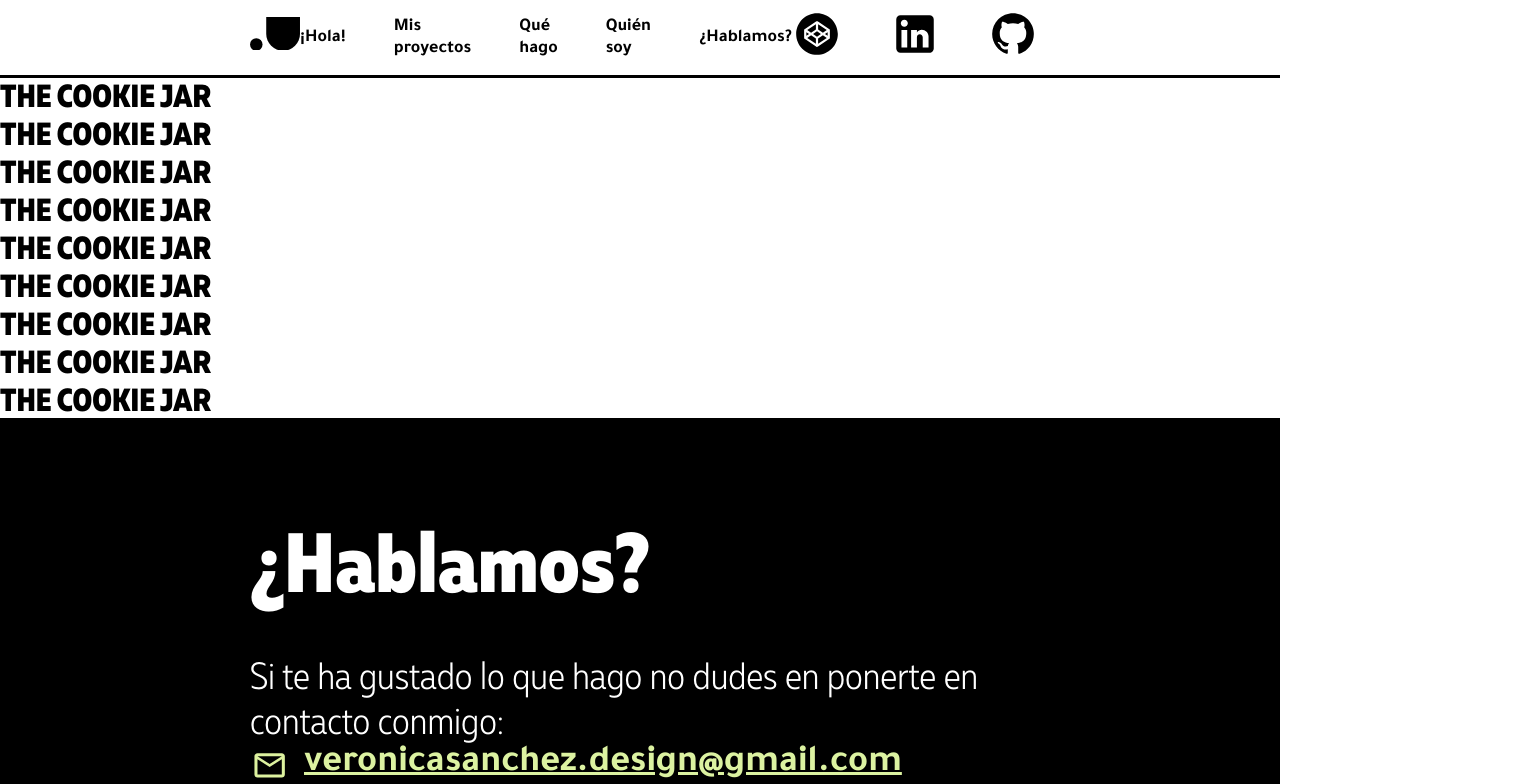
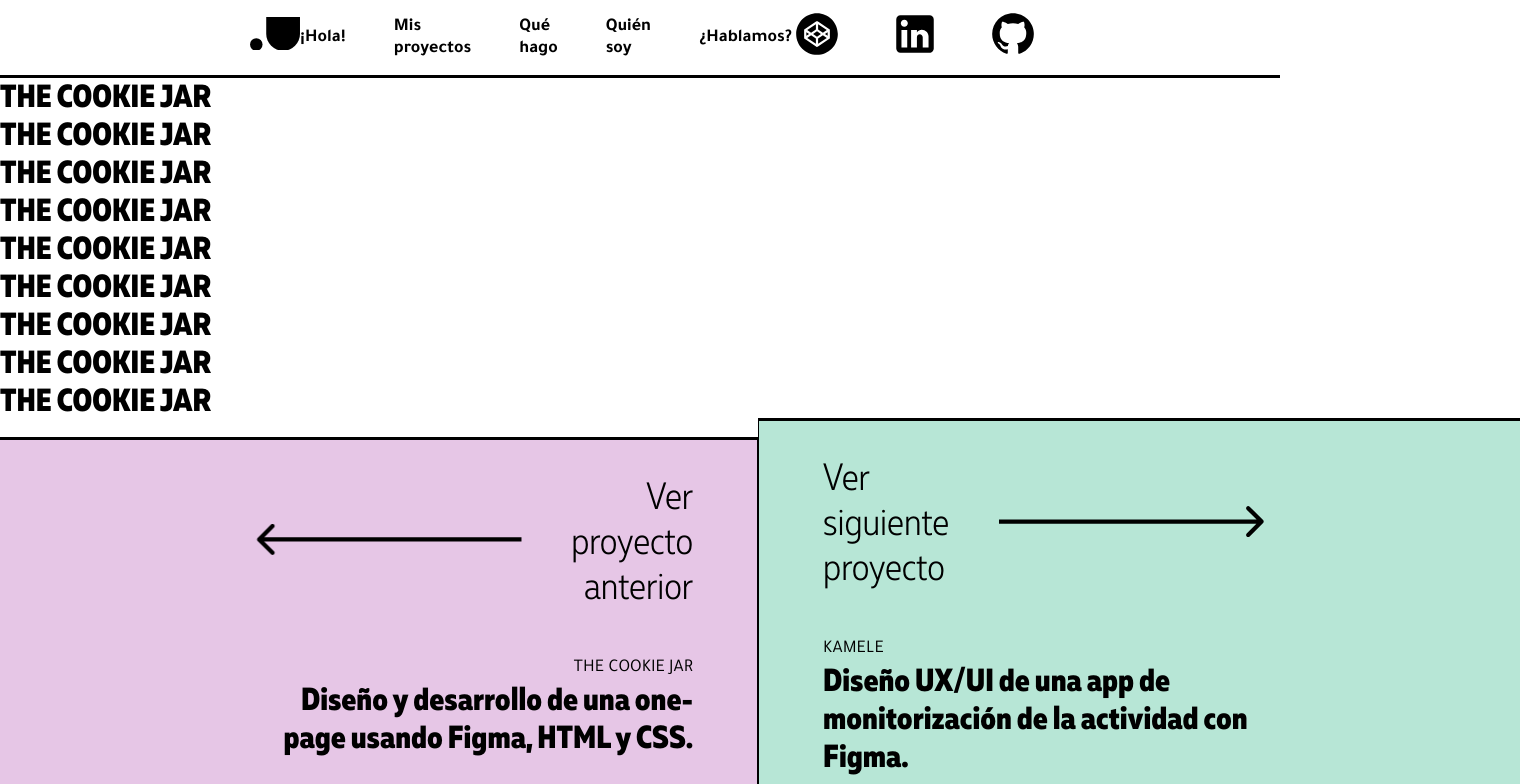
Before and after one commit to vesanmo1/portfolio, a React (Vite) app: page /Project-cookie in a window 1280 px wide. Shown: the top 784 px of the page, 1520 px wide, since content can reach past the window. Built offline with nearby package versions, Linux system fonts and the light colour scheme.

Commit message:
buttons previous & next done

```diff
--- a/src/components/buttons/Next-project.jsx
+++ b/src/components/buttons/Next-project.jsx
@@ -3,18 +3,21 @@ import LongestArrow from "../icons/Longest-arrow";
 import { Link } from "react-router-dom";
 
 function NextProject(props) {
+  const { projectTitle, projectDescription } = props;
   return (
     <div className="btn__project btn__project--next">
       <Link to={props.to} className="decoration-none">
         <div className="same-line gap padding-bottom-small">
-          <p className="h3">Ver siguiente proyecto</p>
+          <p className="h3">
+            Ver siguiente
+            <br />
+            proyecto
+          </p>
           <LongestArrow />
         </div>
 
-        <p className="p uppercase">About me</p>
-        <h3 className="h5">
-          Diseño y desarrollo de una one-page usando Figma, HTML y CSS.
-        </h3>
+        <p className="p uppercase">{projectTitle}</p>
+        <h3 className="h5">{projectDescription}</h3>
       </Link>
     </div>
   );
--- a/src/components/buttons/Previous-next-project.scss
+++ b/src/components/buttons/Previous-next-project.scss
@@ -4,6 +4,7 @@
   border-top: 3px solid var(--color-dark-100);
 
   &.btn__project--previous {
+    justify-content: end;
     border-right: 1.5px solid var(--color-dark-100);
     padding: 2em 4em 2em 16em;
     text-align: right;
--- a/src/components/buttons/Previous-project.jsx
+++ b/src/components/buttons/Previous-project.jsx
@@ -3,18 +3,21 @@ import LongestArrowRotated from "../icons/Longest-arrow-rotated";
 import { Link } from "react-router-dom";
 
 function PreviousProject(props) {
+  const { projectTitle, projectDescription } = props;
   return (
     <div className="btn__project btn__project--previous">
       <Link to={props.to} className="decoration-none">
-        <div className="same-line gap padding-bottom-small">
+        <div className="same-line gap padding-bottom-small btn__project--previous">
           <LongestArrowRotated />
-          <p className="h3">Ver proyecto anterior</p>
+          <p className="h3">
+            Ver proyecto
+            <br />
+            anterior
+          </p>
         </div>
 
-        <p className="p uppercase">The cookie jar</p>
-        <h3 className="h5">
-          Diseño y desarrollo de un sitio web con Figma, Wordpress y CSS.
-        </h3>
+        <p className="p uppercase">{projectTitle}</p>
+        <h3 className="h5">{projectDescription}</h3>
       </Link>
     </div>
   );
--- a/src/views/Project-cookie.jsx
+++ b/src/views/Project-cookie.jsx
@@ -1,3 +1,6 @@
+import NextProject from "../components/buttons/Next-project";
+import PreviousProject from "../components/buttons/Previous-project";
+
 function ProjectCookie() {
   return (
     <>
@@ -12,6 +15,26 @@ function ProjectCookie() {
       <h1>THE COOKIE JAR</h1>
       <h1>THE COOKIE JAR</h1>
       <h1>THE COOKIE JAR</h1>
+      <div className="same-line">
+        <div className="btn__color-about-me">
+          <PreviousProject
+            to={"/Project-cookie"}
+            projectTitle={"The Cookie Jar"}
+            projectDescription={
+              "Diseño y desarrollo de una one-page usando Figma, HTML y CSS."
+            }
+          />
+        </div>
+        <div className="btn__color-kamele">
+          <NextProject
+            to={"/Project-about-me"}
+            projectTitle={"Kamele"}
+            projectDescription={
+              "Diseño UX/UI de una app de monitorización de la actividad con Figma."
+            }
+          />
+        </div>
+      </div>
     </>
   );
 }
--- a/src/views/Project-kamele.jsx
+++ b/src/views/Project-kamele.jsx
@@ -6,6 +6,8 @@ import Sitemap from "../components/icons/Sitemap";
 import Brush from "../components/icons/Brush";
 
 function ProjectKamele() {
+  let projectTitle;
+  let projectDescription;
   return (
     <>
       <header className="header-projects border-bottom color-project-kamele padding-side">
@@ -107,11 +109,23 @@ function ProjectKamele() {
         />
       </div>
       <div className="same-line">
-        <div className="color-cookie">
-          <PreviousProject to={"/Project-cookie"} />
+        <div className="btn__color-cookie">
+          <PreviousProject
+            to={"/Project-cookie"}
+            projectTitle={"The cookie Jar"}
+            projectDescription={
+              "Diseño y desarrollo de un sitio web con Figma, Wordpress y CSS."
+            }
+          />
         </div>
-        <div className="color-about-me">
-          <NextProject to={"/Project-about-me"} />
+        <div className="btn__color-about-me">
+          <NextProject
+            to={"/Project-about-me"}
+            projectTitle={"About me"}
+            projectDescription={
+              "Diseño y desarrollo de una one-page usando Figma, HTML y CSS."
+            }
+          />
         </div>
       </div>
     </>
--- a/src/views/Project-kamele.scss
+++ b/src/views/Project-kamele.scss
@@ -43,21 +43,21 @@
 
 //PREVIOUS AND NEXT BUTTONS  ========================================
 
-.color-cookie {
+.btn__color-cookie {
   background-color: var(--color-project-cookie);
   &:hover,
   &:focus {
     background-color: var(--color-project-cookie-darker);
   }
 }
-.color-kamele {
+.btn__color-kamele {
   background-color: var(--color-project-kamele);
   &:hover,
   &:focus {
     background-color: var(--color-project-kamele-darker);
   }
 }
-.color-about-me {
+.btn__color-about-me {
   background-color: var(--color-project-about-me);
   &:hover,
   &:focus {
```
